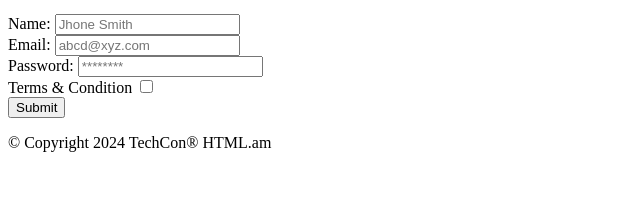
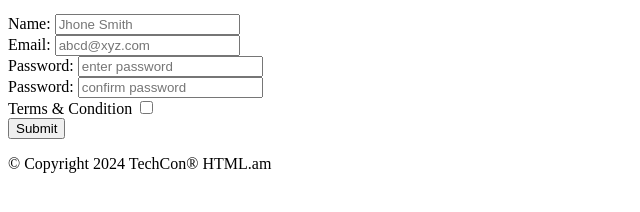
Before and after one commit to habibsadam/TechCon_HTML, a plain HTML site: page techcon_website/register.html in a window 1280 px wide. Shown: the part 154-366 px from the top of the page, without its empty margins (0-640 px from the left). Drawn offline with Linux system fonts and the light colour scheme.

Commit message:
pass conf

```diff
--- a/techcon_website/register.html
+++ b/techcon_website/register.html
@@ -25,11 +25,13 @@
                     <label for "email">Email: </label>
                     <input type="email" id="email" name="name" placeholder="abcd@xyz.com"><br>
                     <label for "password">Password: </label>
-                    <input type="password" id="password" name="password" placeholder="********"><br>
+                    <input type="password" id="password" name="password" placeholder="enter password"><br>
+                    <label for "password">Password: </label>
+                    <input type="password" id="password" name="password" placeholder="confirm password"><br>
                     <label for "Terms&Condition">Terms & Condition</label>
                     <input type="checkbox" id="Terms&Condition" name="Terms&Condtion"><br>
+                    <button type="submit" id="submitButton" value="submit" Register Now>Submit</button>
                 </form>
-                    <button type="submit" id="submitButton" value="submit" Register Now>Submit</button>
 
             </main>
             <footer>
```
